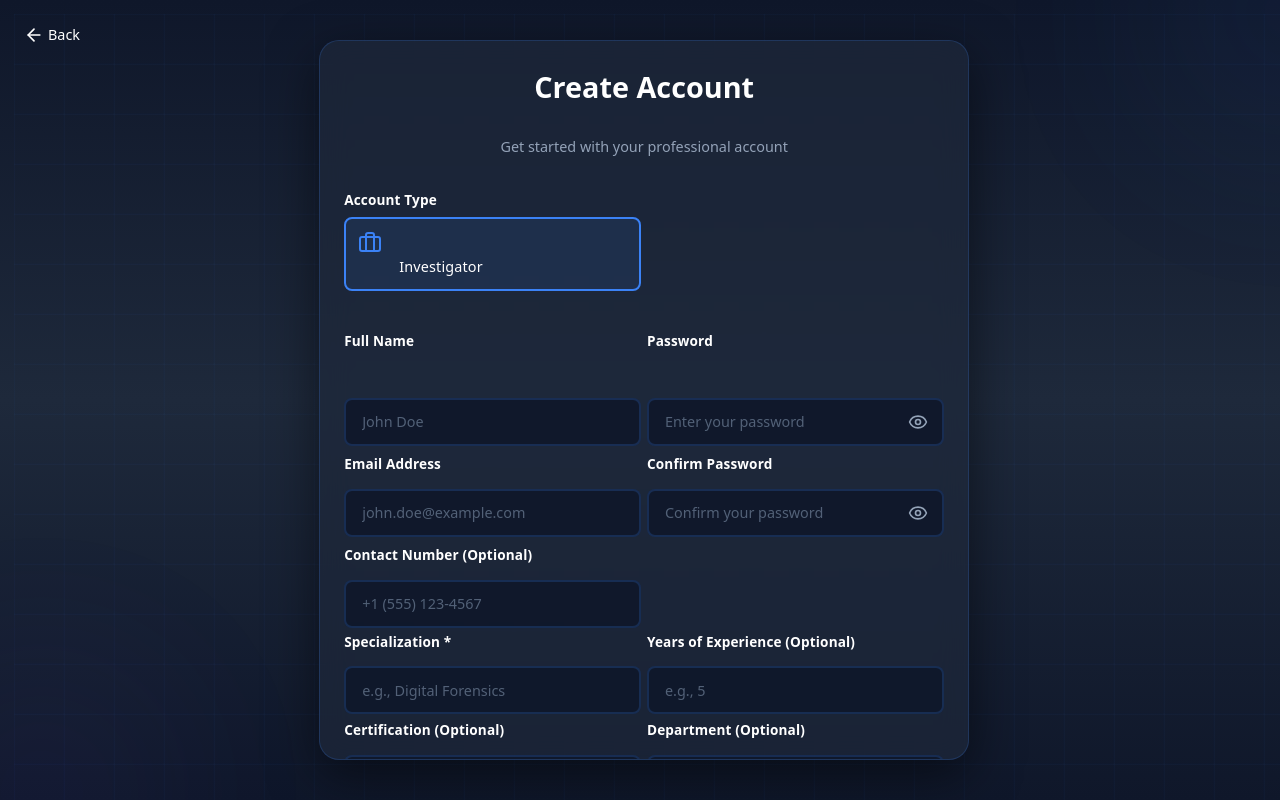
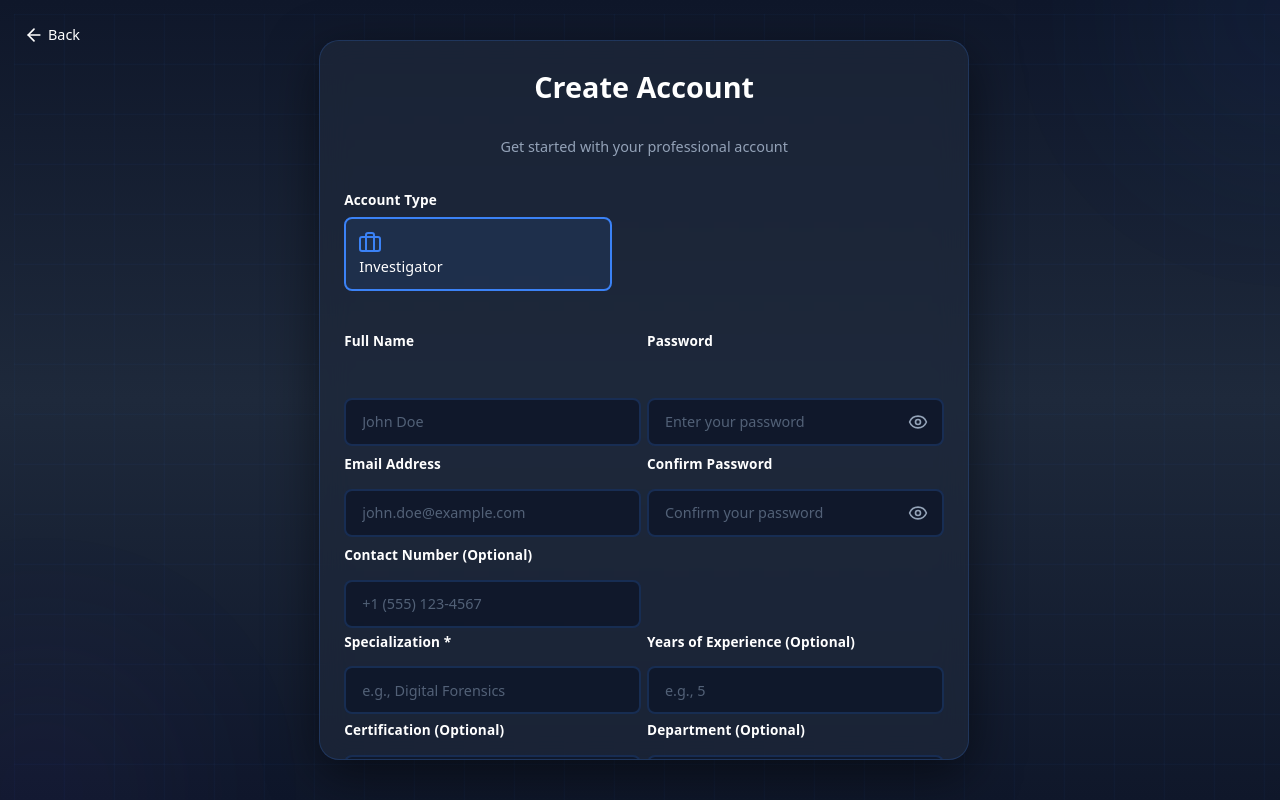
Before and after one commit to AmnaBukhari123/forenvision, a React (Vite) app in the folder frontend/: page /signup in a window 1280 px wide. Built offline with nearby package versions, Linux system fonts and the light colour scheme; no server answers.

Commit message:
Updates committed 3

```diff
--- a/frontend/src/pages/Signup.css
+++ b/frontend/src/pages/Signup.css
@@ -297,7 +297,7 @@
   align-items: center;
   padding: 0.75rem;
   gap: 0.25rem;
-  width: 100%;
+  width: 90%;
   background: rgba(15, 23, 42, 0.8);
   border: 2px solid rgba(59, 130, 246, 0.2);
   border-radius: 0.5rem;
@@ -305,6 +305,7 @@
   transition: all 0.3s ease;
   position: relative;
   margin-top: -30px;
+
 }
 
 .role-option input[type="radio"] {
@@ -322,6 +323,7 @@
   color: white;
   font-size: 0.9rem;
   font-weight: 500;
+  margin-left: -40px;
 }
 
 .role-option svg {
```
